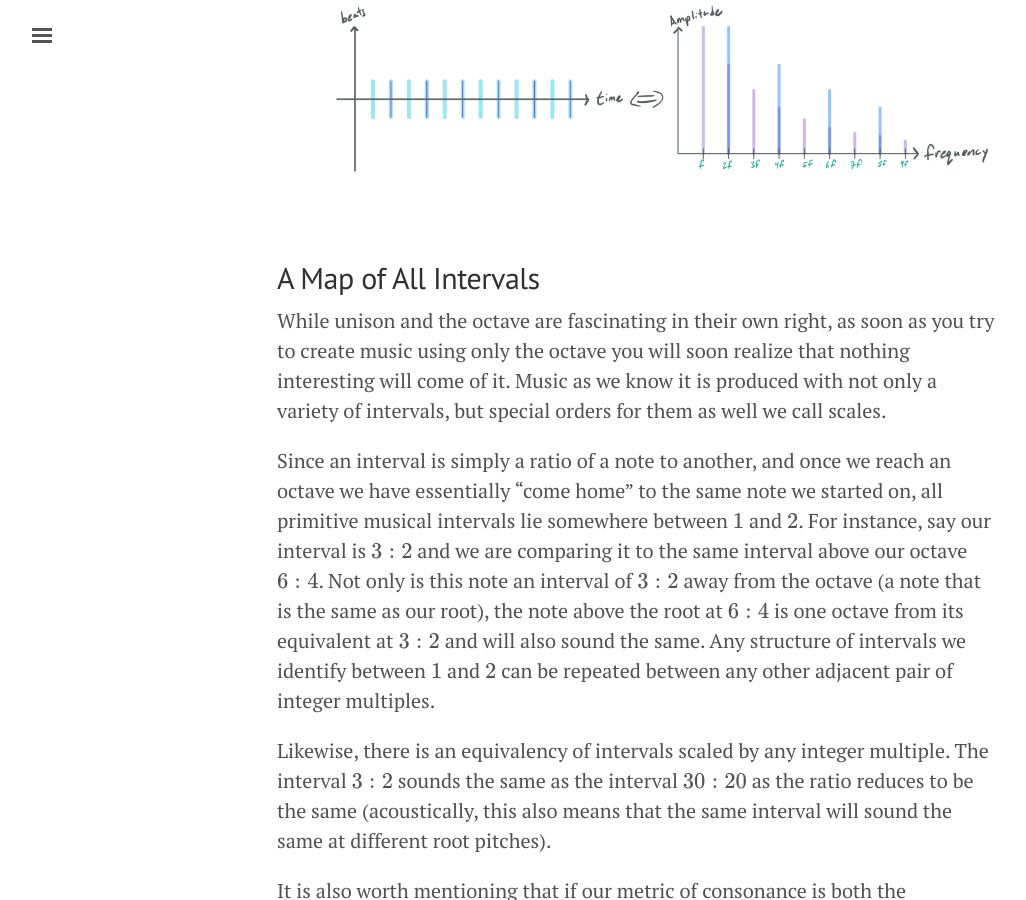
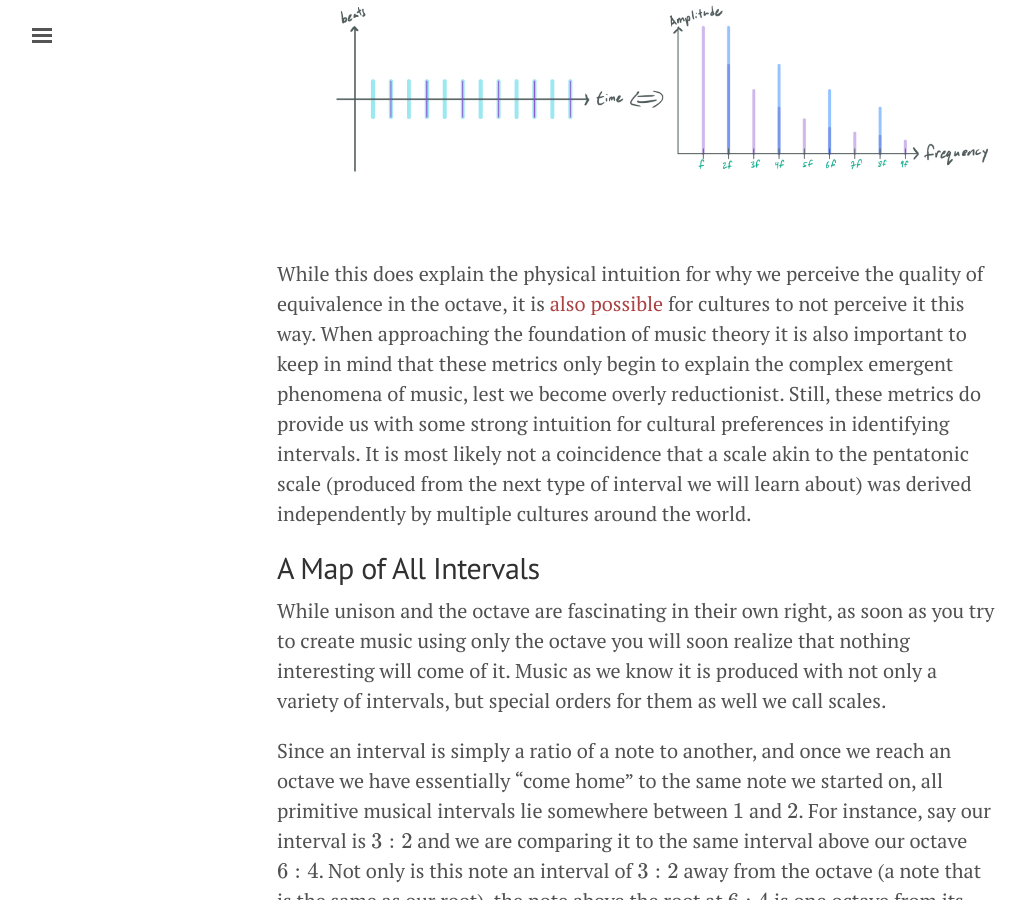
Before and after one commit to kylehovey/blog, a Jekyll site: the page built from on_vineyards_harmony_and_mathematics.md, in a window 1280 px wide and 900 px high, scrolled down 7332 px. Shown: the whole window, without its empty margins (3-1029 px from the left). Built offline with Jekyll 4.4.1, drawn with Linux system fonts in a browser that asks for light colours; formulas are drawn with MathJax 3.

Commit message:
Added cultural note

```diff
--- a/on_vineyards_harmony_and_mathematics.md
+++ b/on_vineyards_harmony_and_mathematics.md
@@ -58,6 +58,8 @@ As doubling frequency is equivalent to halving the periods between cycles, a roo
 Similar to the frequency perspective where every other harmonic of the octave lined up with the root, every other beat of the octave fundamental pitch lines up with the root fundamental pitch. This pattern repeats every two beats, which is the shortest possible repeating pattern you can achieve in any interval aside from both notes being the same (which would result in the same pattern as the root). To our ears, this sounds like the same note. The doubling of the length of the pattern makes the octave feel less similar than two equivalent notes, but it is close enough that we hear them as the same regardless.
 
 ![Both views of an octave as beats and as harmonics](/blog/images/vineyard/Pasted image 20230114143138.png)
+
+While this does explain the physical intuition for why we perceive the quality of equivalence in the octave, it is [also possible](https://www.quantamagazine.org/perceptions-of-musical-octaves-are-learned-not-wired-in-the-brain-20191030/){:target="_blank"} for cultures to not perceive it this way. When approaching the foundation of music theory it is also important to keep in mind that these metrics only begin to explain the complex emergent phenomena of music, lest we become overly reductionist. Still, these metrics do provide us with some strong intuition for cultural preferences in identifying intervals. It is most likely not a coincidence that a scale akin to the pentatonic scale (produced from the next type of interval we will learn about) was derived independently by multiple cultures around the world.
 
 ## A Map of All Intervals
 
```
